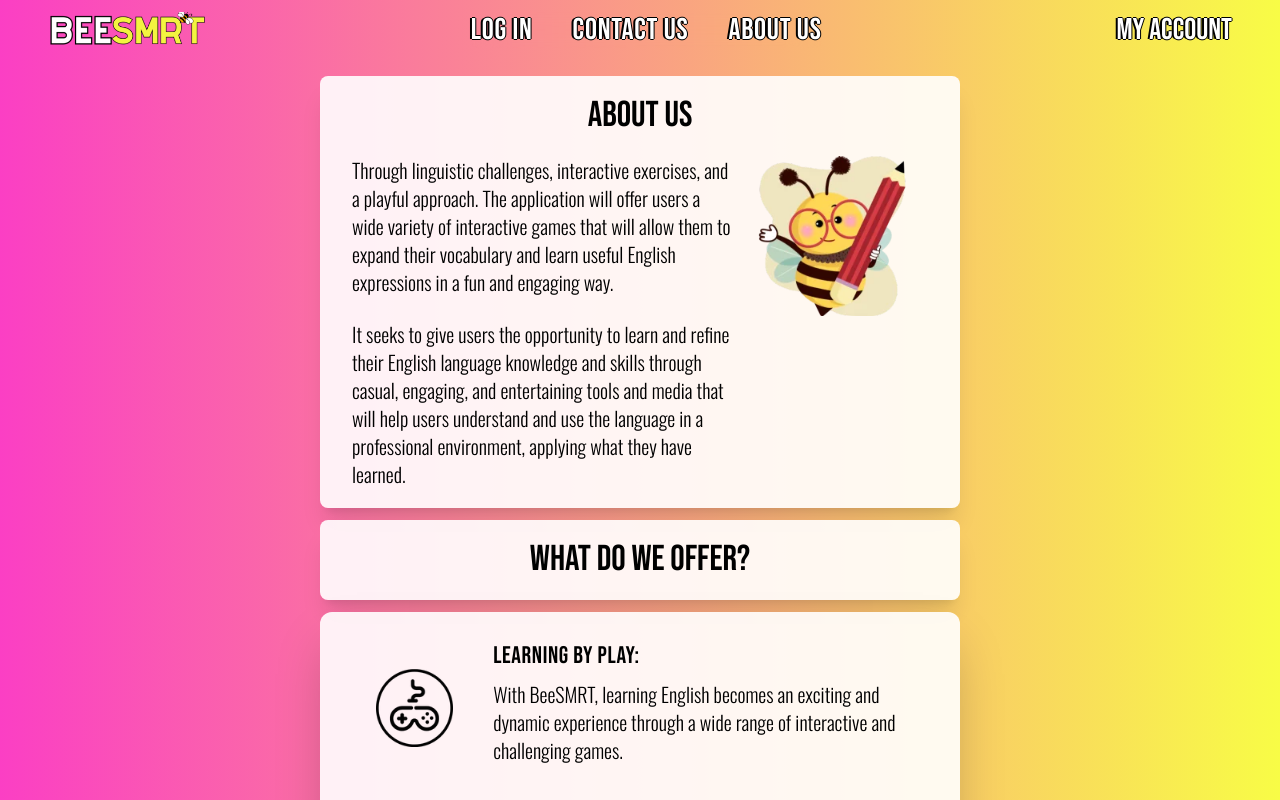
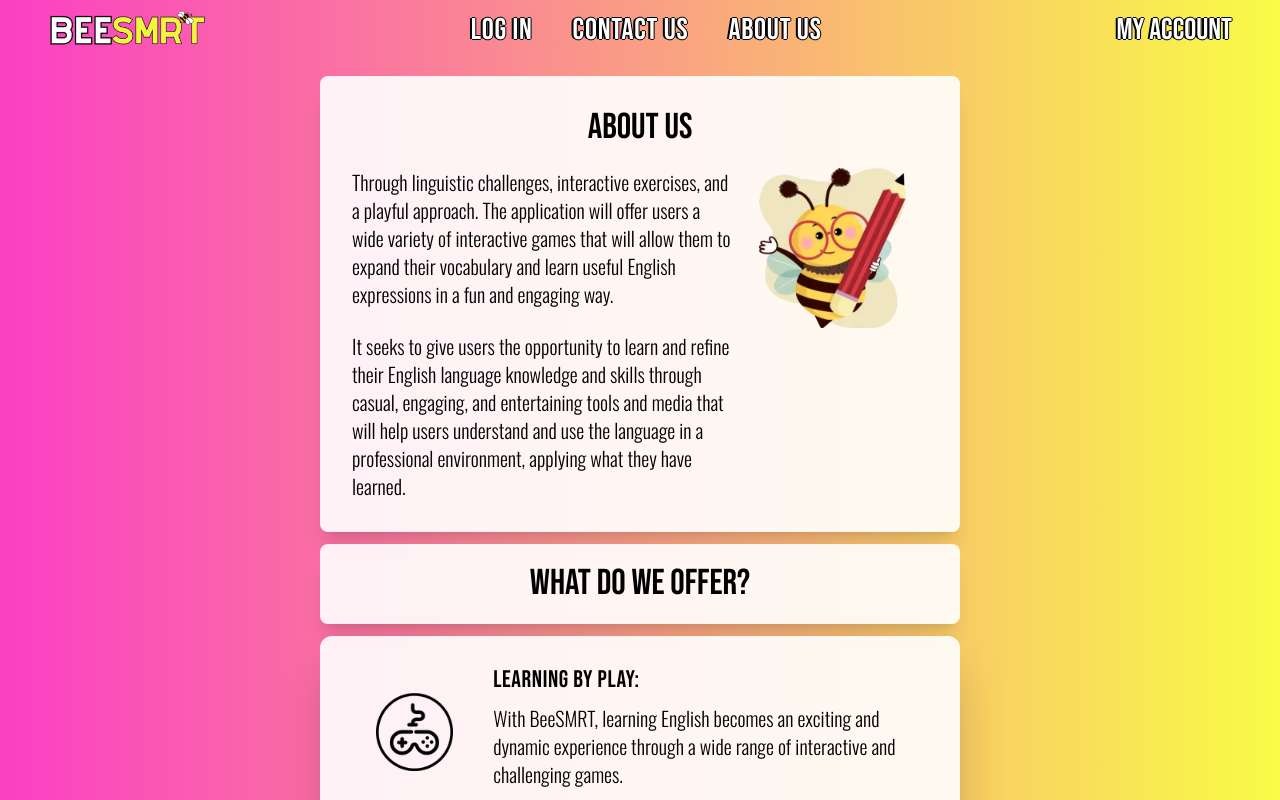
Before and after one commit to MRJonas343/BEESMRT3, a React (Vite) app: page /#/about in a window 1280 px wide. Built offline with nearby package versions, Linux system fonts and the light colour scheme; what @midudev/tailwind-animations would draw is missing.

Commit message:
i forgot that i should do a py-n

```diff
--- a/src/routes/about/About.tsx
+++ b/src/routes/about/About.tsx
@@ -11,7 +11,7 @@ const About = () => {
 		<main className="w-screen h-screen bg-Gradient1 overflow-x-hidden">
 			<NavBar />
 			<div className="flex flex-col mx-4 lg:mx-80 gap-3 my-7">
-				<section className="bg-white/90 shadow-xl h-auto px-8 rounded-lg">
+				<section className="bg-white/90 shadow-xl h-auto px-8 py-3 rounded-lg">
 					<h1 className="text-center font-Principal text-4xl py-5">About Us</h1>
 					<div className="flex flex-col lg:flex-row font-light justify-between">
 						<div className="lg:pb-5 lg:w-4/6">
```
